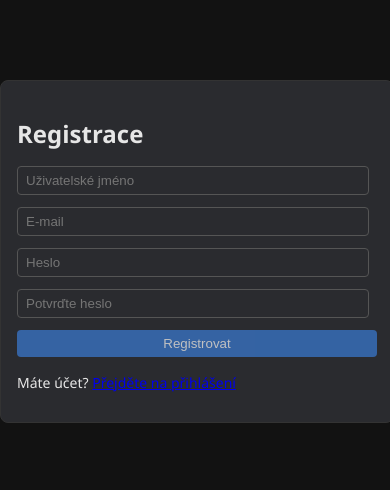
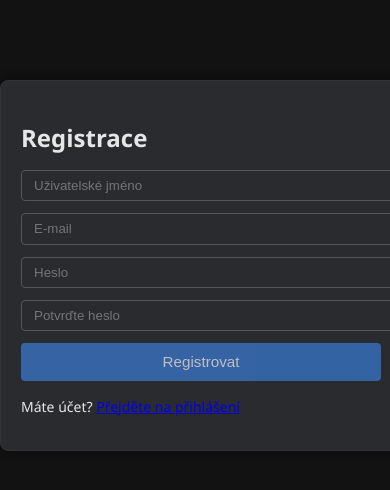
Before and after one commit to janrihamasek/mosaic, a React (Create React App) app in the folder mosaic_prototype/frontend/: page /register in a window 390 px wide. Shown: the top 490 px of the page. Built offline with nearby package versions, Linux system fonts and the light colour scheme; no server answers.

Commit message:
feat(styles): add responsive design tokens and media query helpers

```diff
--- a/mosaic_prototype/frontend/src/styles/common.js
+++ b/mosaic_prototype/frontend/src/styles/common.js
@@ -1,39 +1,253 @@
+export const MOBILE_WIDTH = "30rem";
+export const TABLET_WIDTH = "48rem";
+export const DESKTOP_MIN_WIDTH = "48.0625rem";
+
+export const BREAKPOINTS = {
+  mobile: {
+    min: "0rem",
+    max: MOBILE_WIDTH,
+  },
+  tablet: {
+    min: "30.0625rem",
+    max: TABLET_WIDTH,
+  },
+  desktop: {
+    min: DESKTOP_MIN_WIDTH,
+  },
+};
+
+const getMin = (breakpoint) => BREAKPOINTS[breakpoint]?.min;
+const getMax = (breakpoint) => BREAKPOINTS[breakpoint]?.max;
+
+export const mediaQuery = {
+  upTo: (breakpoint) => {
+    const max = getMax(breakpoint);
+    return max ? `@media (max-width: ${max})` : null;
+  },
+  from: (breakpoint) => {
+    const min = getMin(breakpoint);
+    return min ? `@media (min-width: ${min})` : null;
+  },
+  between: (lower, upper) => {
+    const min = getMin(lower);
+    const max = getMax(upper);
+    return min && max ? `@media (min-width: ${min}) and (max-width: ${max})` : null;
+  },
+};
+
+const mobileMedia = mediaQuery.upTo("mobile");
+const tabletMedia = mediaQuery.between("tablet", "tablet");
+const desktopMedia = mediaQuery.from("desktop");
+
+export const media = {
+  mobile: mobileMedia,
+  tablet: tabletMedia,
+  desktop: desktopMedia,
+};
+
+const withMedia = (query, value) => (query ? { [query]: value } : {});
+
+const baseContainer = {
+  maxWidth: "60rem",
+  width: "100%",
+  margin: "1.5rem auto",
+  fontFamily: "Segoe UI, sans-serif",
+  backgroundColor: "#1e1f22",
+  color: "#e6e6e6",
+  padding: "1.5rem",
+  borderRadius: "0.625rem",
+  boxShadow: "0 0 0.75rem rgba(0,0,0,0.6)",
+};
+
+const baseInput = {
+  padding: "0.45rem 0.75rem",
+  marginRight: "0.5rem",
+  borderRadius: "0.25rem",
+  border: "1px solid #555",
+  backgroundColor: "#2a2b2f",
+  color: "#e6e6e6",
+  width: "100%",
+  maxWidth: "22rem",
+};
+
+const baseButton = {
+  padding: "0.5rem 0.9rem",
+  backgroundColor: "#3a7bd5",
+  color: "#fff",
+  border: "none",
+  borderRadius: "0.25rem",
+  cursor: "pointer",
+  transition: "background 0.3s ease",
+  fontSize: "0.95rem",
+  lineHeight: 1.4,
+};
+
+const baseTable = {
+  width: "100%",
+  borderCollapse: "collapse",
+  marginTop: "0.75rem",
+  backgroundColor: "#25262a",
+  overflow: "hidden",
+  borderRadius: "0.5rem",
+};
+
+const baseCard = {
+  border: "1px solid #333",
+  backgroundColor: "#2a2b2f",
+  padding: "1.25rem",
+  borderRadius: "0.5rem",
+  margin: "0.75rem 0",
+  boxShadow: "0 0 0.65rem rgba(0,0,0,0.45)",
+};
+
+const baseForm = {
+  marginBottom: "1.25rem",
+  display: "flex",
+  flexWrap: "wrap",
+  gap: "0.75rem",
+};
+
+const baseText = {
+  fontSize: "1rem",
+  lineHeight: 1.6,
+  color: "#e6e6e6",
+};
+
+export const responsiveStyles = {
+  container: {
+    tablet: {
+      padding: "1.25rem",
+      margin: "1rem auto",
+    },
+    mobile: {
+      padding: "1rem",
+      margin: "0.75rem auto",
+      borderRadius: "0.5rem",
+    },
+  },
+  card: {
+    tablet: {
+      padding: "1.1rem",
+    },
+    mobile: {
+      padding: "0.85rem",
+      margin: "0.5rem 0",
+    },
+  },
+  form: {
+    tablet: {
+      gap: "0.75rem",
+    },
+    mobile: {
+      flexDirection: "column",
+    },
+  },
+  button: {
+    tablet: {
+      alignSelf: "flex-start",
+    },
+    mobile: {
+      width: "100%",
+      padding: "0.65rem 1rem",
+    },
+  },
+  table: {
+    tablet: {
+      fontSize: "0.95rem",
+    },
+    mobile: {
+      width: "100%",
+      overflowX: "auto",
+      display: "block",
+    },
+  },
+  input: {
+    tablet: {
+      maxWidth: "100%",
+    },
+    mobile: {
+      width: "100%",
+      marginRight: 0,
+      marginBottom: "0.5rem",
+    },
+  },
+  text: {
+    tablet: {
+      fontSize: "1rem",
+    },
+    mobile: {
+      fontSize: "0.9375rem",
+      lineHeight: 1.5,
+    },
+  },
+};
+
 export const styles = {
   container: {
-    maxWidth: "900px",
-    margin: "20px auto",
-    fontFamily: "Segoe UI, sans-serif",
-    backgroundColor: "#1e1f22",
-    color: "#e6e6e6",
-    padding: "20px",
-    borderRadius: "10px",
-    boxShadow: "0 0 12px rgba(0,0,0,0.6)",
+    ...baseContainer,
+    ...withMedia(media.tablet, responsiveStyles.container.tablet),
+    ...withMedia(media.mobile, responsiveStyles.container.mobile),
+  },
+  // Mobile-first container override for compact layouts.
+  containerMobile: {
+    maxWidth: "100%",
+    ...responsiveStyles.container.mobile,
+  },
+  // Tablet-friendly container spacing.
+  containerTablet: {
+    maxWidth: "52rem",
+    margin: "1.25rem auto",
+    padding: "1.25rem",
   },
   input: {
-    padding: "6px 8px",
-    marginRight: "8px",
-    borderRadius: "4px",
-    border: "1px solid #555",
-    backgroundColor: "#2a2b2f",
-    color: "#e6e6e6",
+    ...baseInput,
+    ...withMedia(media.tablet, responsiveStyles.input.tablet),
+  },
+  // Compact input variant suited for stacked mobile forms.
+  inputMobile: {
+    ...responsiveStyles.input.mobile,
   },
   button: {
-    padding: "6px 12px",
-    backgroundColor: "#3a7bd5",
-    color: "#fff",
-    border: "none",
-    borderRadius: "4px",
-    cursor: "pointer",
-    transition: "background 0.3s ease",
+    ...baseButton,
+    ...withMedia(media.tablet, responsiveStyles.button.tablet),
+    ...withMedia(media.mobile, responsiveStyles.button.mobile),
+  },
+  // Primary button spacing tuned for handheld layouts.
+  buttonMobile: {
+    ...responsiveStyles.button.mobile,
   },
   buttonHover: {
     backgroundColor: "#5592e6",
   },
   table: {
+    ...baseTable,
+    ...withMedia(media.tablet, responsiveStyles.table.tablet),
+    ...withMedia(media.mobile, responsiveStyles.table.mobile),
+  },
+  // Scrollable table wrapper for narrow screens.
+  tableMobile: {
+    ...responsiveStyles.table.mobile,
+  },
+  tableCompact: {
     width: "100%",
     borderCollapse: "collapse",
-    marginTop: "10px",
-    backgroundColor: "#25262a",
+    marginTop: "0.5rem",
+  },
+  text: {
+    ...baseText,
+    ...withMedia(media.tablet, responsiveStyles.text.tablet),
+    ...withMedia(media.mobile, responsiveStyles.text.mobile),
+  },
+  // Muted text for helper copy on small devices.
+  textMuted: {
+    fontSize: "0.875rem",
+    color: "#9ba3af",
+  },
+  // Heading adjustments to scale gracefully on handhelds.
+  textHeading: {
+    fontSize: "1.5rem",
+    lineHeight: 1.3,
+    ...withMedia(media.mobile, { fontSize: "1.25rem" }),
   },
   tableHeader: {
     backgroundColor: "#2f3136",
@@ -44,20 +258,34 @@ export const styles = {
     borderBottom: "1px solid #333",
   },
   form: {
-    marginBottom: "20px",
+    ...baseForm,
+    ...withMedia(media.tablet, responsiveStyles.form.tablet),
+    ...withMedia(media.mobile, responsiveStyles.form.mobile),
+  },
+  // Vertical form layout for compact viewports.
+  formStacked: {
+    display: "flex",
+    flexDirection: "column",
+    gap: "0.75rem",
   },
   card: {
-    border: "1px solid #333",
-    backgroundColor: "#2a2b2f",
-    padding: 16,
-    borderRadius: 8,
-    margin: "12px 0",
+    ...baseCard,
+    ...withMedia(media.tablet, responsiveStyles.card.tablet),
+    ...withMedia(media.mobile, responsiveStyles.card.mobile),
+  },
+  // Card layout optimised for handheld usage.
+  cardMobile: {
+    ...responsiveStyles.card.mobile,
   },
   tableCellActions: {
     width: "40%",
     display: "flex",
-    gap: 8,
+    gap: "0.5rem",
     justifyContent: "flex-end",
+    ...withMedia(media.mobile, {
+      width: "100%",
+      justifyContent: "flex-start",
+    }),
   },
   highlightRow: {
     backgroundColor: "#29442f",
@@ -69,25 +297,38 @@ export const styles = {
     display: "flex",
     justifyContent: "space-between",
     alignItems: "center",
-    marginBottom: 12,
+    marginBottom: "0.75rem",
+    ...withMedia(media.mobile, {
+      flexDirection: "column",
+      alignItems: "flex-start",
+      gap: "0.5rem",
+    }),
   },
   flexRow: {
     display: "flex",
     alignItems: "center",
-    gap: "10px",
+    gap: "0.625rem",
+    ...withMedia(media.mobile, {
+      flexWrap: "wrap",
+    }),
   },
   tabBar: {
     display: "flex",
     borderBottom: "1px solid #444",
-    marginBottom: "20px",
+    marginBottom: "1.25rem",
+    ...withMedia(media.mobile, {
+      overflowX: "auto",
+      gap: "0.5rem",
+    }),
   },
   tab: {
-    padding: "10px 15px",
+    padding: "0.65rem 0.95rem",
     cursor: "pointer",
     borderBottom: "3px solid transparent",
     textTransform: "uppercase",
     color: "#ccc",
     transition: "all 0.3s ease",
+    whiteSpace: "nowrap",
   },
   tabActive: {
     borderBottom: "3px solid #3a7bd5",
@@ -96,25 +337,37 @@ export const styles = {
   },
   cardContainer: {
     border: "1px solid #444",
-    borderRadius: "8px",
-    padding: "16px",
+    borderRadius: "0.5rem",
+    padding: "1.25rem",
     backgroundColor: "#1a1a1a",
     color: "#ddd",
-    marginBottom: "20px",
-    boxShadow: "0 0 10px rgba(224, 199, 199, 0.3)",
+    marginBottom: "1.25rem",
+    boxShadow: "0 0 0.65rem rgba(224, 199, 199, 0.3)",
+    ...withMedia(media.mobile, {
+      padding: "1rem",
+    }),
   },
   toastContainer: {
     position: "fixed",
-    top: "20px",
-    right: "20px",
+    top: "1.25rem",
+    right: "1.25rem",
     zIndex: 1000,
+    ...withMedia(media.mobile, {
+      left: "50%",
+      right: "auto",
+      transform: "translateX(-50%)",
+    }),
   },
   toast: {
-    minWidth: "240px",
-    padding: "10px 14px",
-    borderRadius: "6px",
+    minWidth: "15rem",
+    padding: "0.65rem 0.9rem",
+    borderRadius: "0.375rem",
     backgroundColor: "#2a2b2f",
-    boxShadow: "0 4px 12px rgba(0,0,0,0.4)",
+    boxShadow: "0 0.25rem 0.75rem rgba(0,0,0,0.4)",
+    ...withMedia(media.mobile, {
+      width: "calc(100vw - 2.5rem)",
+      minWidth: "auto",
+    }),
   },
   toastSuccess: {
     color: "#7cd992",
@@ -128,6 +381,6 @@ export const styles = {
   loadingText: {
     color: "#9ba3af",
     fontStyle: "italic",
-    marginTop: "10px",
+    marginTop: "0.75rem",
   },
 };
```
